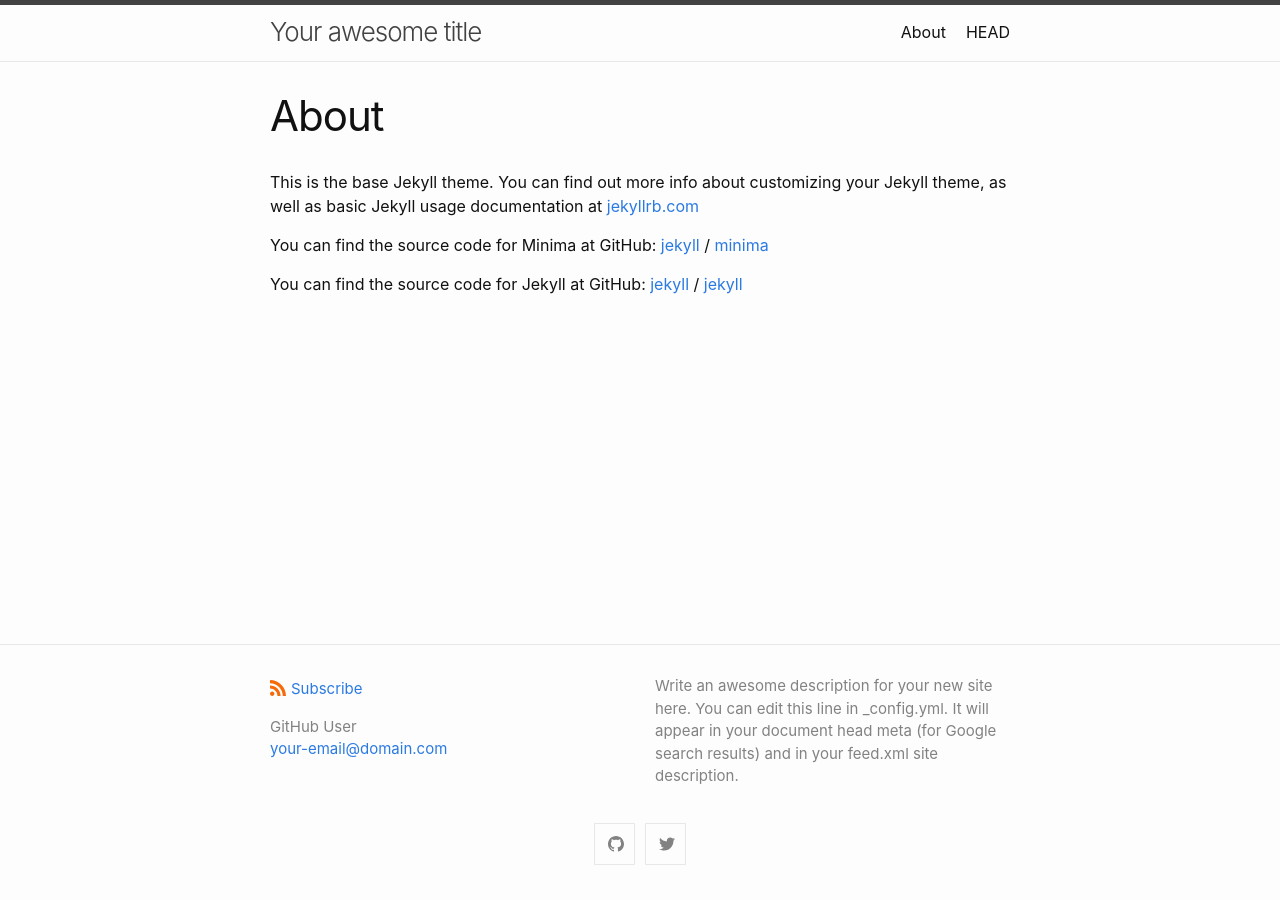
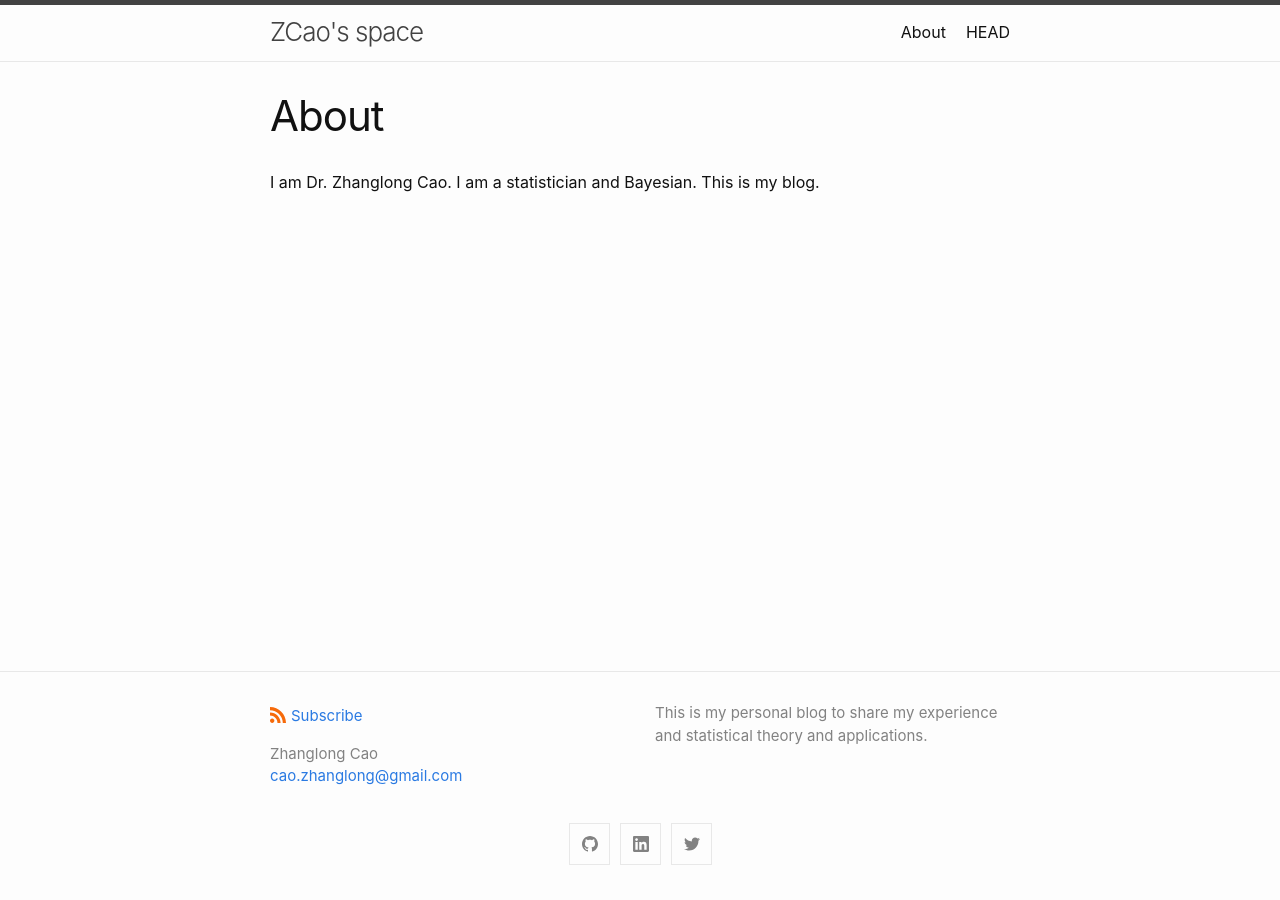
Before and after one commit to jeromecy/jeromecy.github.io, a Jekyll site: the page built from about.md, in a window 1280 px wide. Built offline with Jekyll 4.4.1, drawn with Linux system fonts in a browser that asks for light colours.

Commit message:
update
testing online

```diff
--- a/Gemfile
+++ b/Gemfile
@@ -1,6 +1,8 @@
 # frozen_string_literal: true
 
 source "https://rubygems.org"
-gemspec
+# gemspec
 
 gem "jekyll", ENV["JEKYLL_VERSION"] if ENV["JEKYLL_VERSION"]
+
+gem "minima"
--- a/_config.yml
+++ b/_config.yml
@@ -1,13 +1,11 @@
-title: Your awesome title
+title: ZCao's space
 author:
-  name: GitHub User
-  email: your-email@domain.com
+  name: Zhanglong Cao
+  email: cao.zhanglong@gmail.com
 description: > # this means to ignore newlines until "show_excerpts:"
-  Write an awesome description for your new site here. You can edit this
-  line in _config.yml. It will appear in your document head meta (for
-  Google search results) and in your feed.xml site description.
+  This is my personal blog to share my experience and statistical theory and applications.
 
-show_excerpts: false # set to true to show excerpts on the homepage
+show_excerpts: true # set to true to show excerpts on the homepage
 
 # Minima date format
 # refer to https://shopify.github.io/liquid/filters/date/ if you want to customize this
@@ -23,7 +21,7 @@ minima:
     # facebook: jekyll
     # flickr:   jekyll
     # instagram: jekyll
-    # linkedin: jekyll
+    linkedin: jekyll
     # pinterest: jekyll
     # youtube: jekyll
     # youtube_channel: UC8CXR0-3I70i1tfPg1PAE1g
--- a/about.md
+++ b/about.md
@@ -1,18 +1,7 @@
 ---
 layout: page
 title: About
-permalink: /about/
+permalink: /About/
 ---
 
-This is the base Jekyll theme. You can find out more info about customizing your Jekyll theme, as well as basic Jekyll usage documentation at [jekyllrb.com](https://jekyllrb.com/)
-
-You can find the source code for Minima at GitHub:
-[jekyll][jekyll-organization] /
-[minima](https://github.com/jekyll/minima)
-
-You can find the source code for Jekyll at GitHub:
-[jekyll][jekyll-organization] /
-[jekyll](https://github.com/jekyll/jekyll)
-
-
-[jekyll-organization]: https://github.com/jekyll
+I am Dr. Zhanglong Cao. I am a statistician and Bayesian. This is my blog.
```
Also changed, not shown: README.md.
